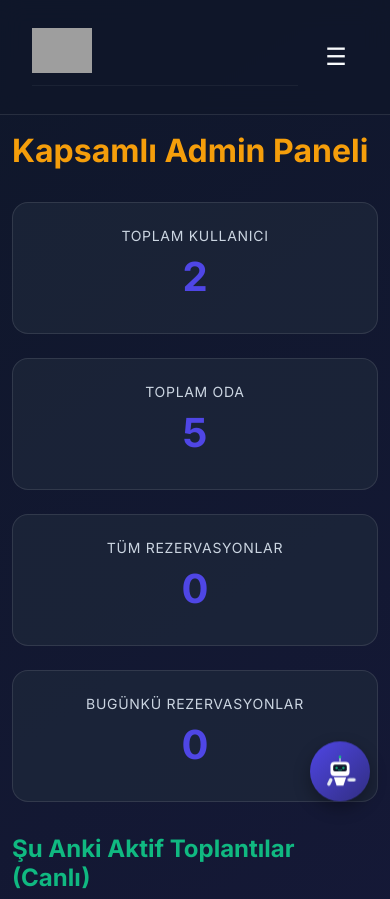
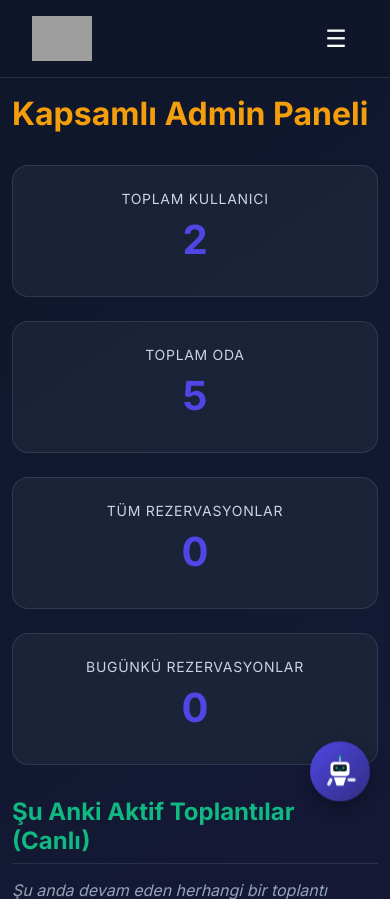
Before and after one commit to yigitdogan00/Staj-Projesi, a Flask app: page /admin in a window 390 px wide; the page is wider, and only the part inside the window is pictured. Shown: the top 899 px of that part. Run offline with Flask 3, Linux system fonts and the light colour scheme; a user stored in the database is signed in; data comes from the database, SQL or seed files in the repository; data that the repository does not hold is empty; grey boxes are pictures that could not be loaded.

Commit message:
Fix mobile CSS selector .navbar a -> .nav-links > a preventing dropdown menu button warping

```diff
--- a/app/templates/base.html
+++ b/app/templates/base.html
@@ -582,7 +582,7 @@
                 display: flex;
             }
 
-            .navbar a {
+            .nav-links > a {
                 margin-left: 0 !important;
                 margin-bottom: 0.75rem;
                 width: 100%;
```
